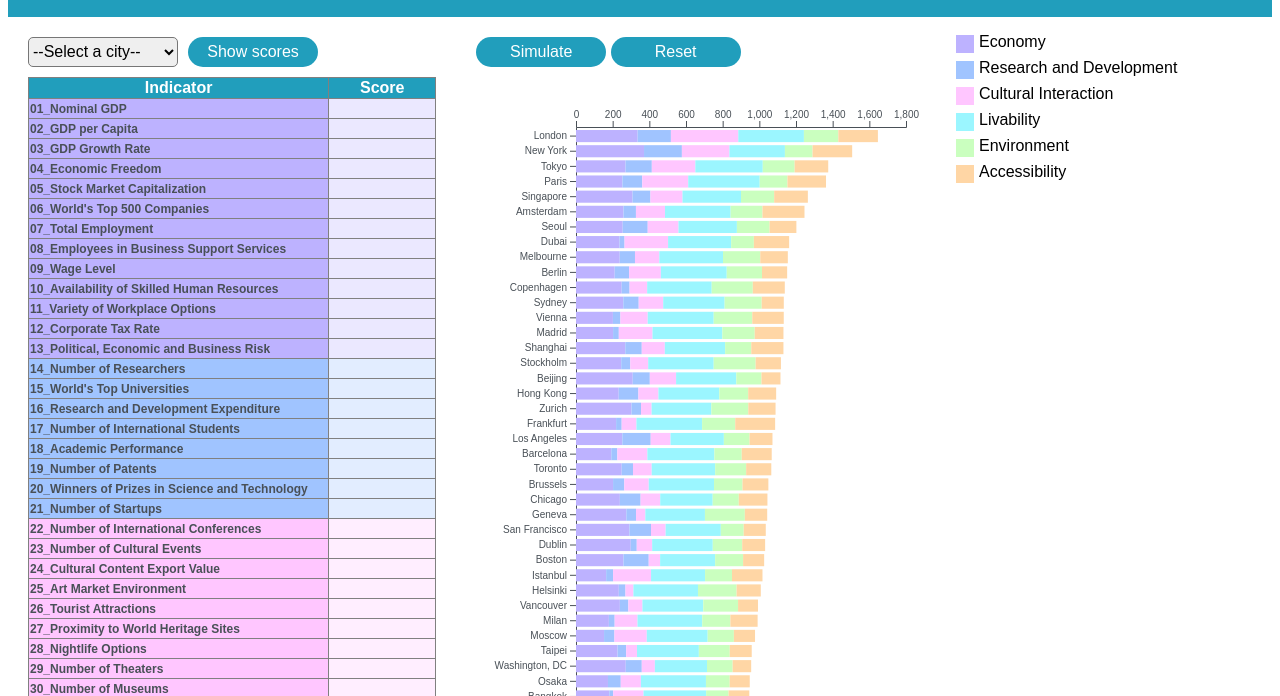
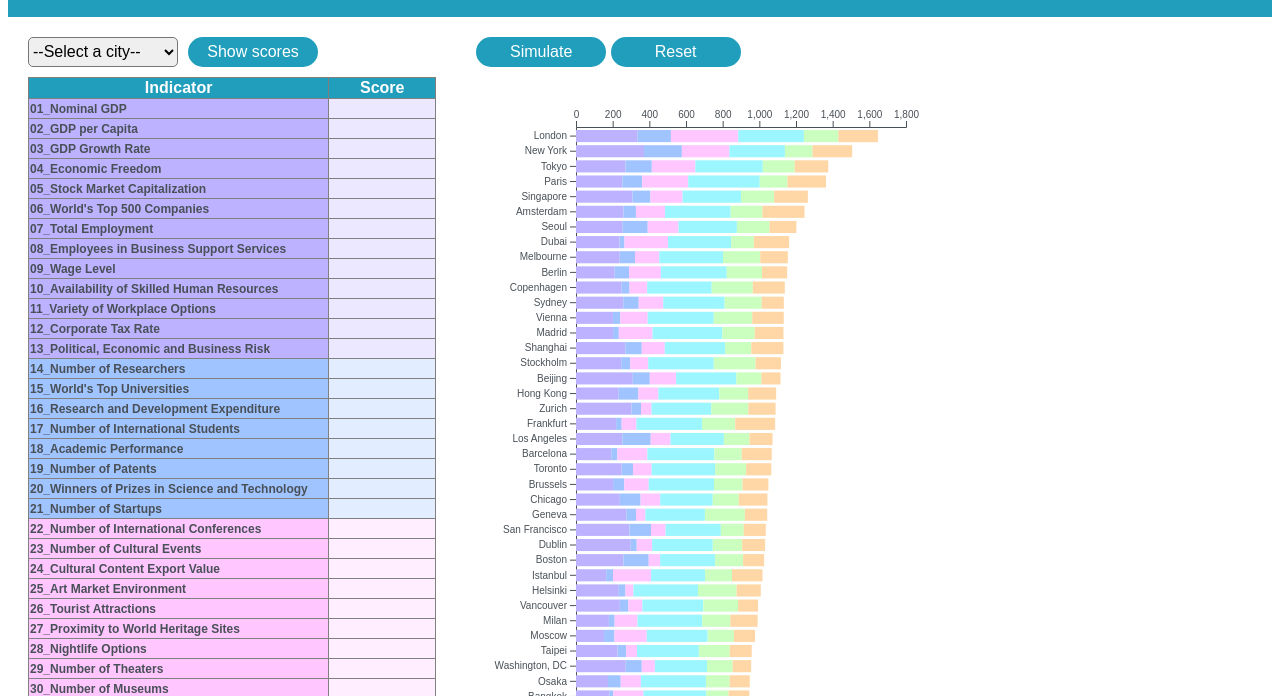
Before and after one commit to nyamato-mmf/gpci-simulator-demo, a plain HTML site: page index.html in a window 1280 px wide. Shown: the part 103-799 px from the top of the page. Drawn offline with nearby package versions, Linux system fonts and the light colour scheme.

Commit message:
Revert "add legend"
This reverts commit 9ae24e448660ad18389bbc4fe8d6234c5dd61013.

```diff
--- a/index.html
+++ b/index.html
@@ -194,10 +194,6 @@
     <!-- Create a div where the graph will take place -->
     <div id="my_dataviz"></div>
 
-    <!-- Create a Legend -->
-    <div id="legend" style="height: 150px;"></div>
-
-
 
     <script src="./js/script.js"></script>
 </body>
--- a/js/script.js
+++ b/js/script.js
@@ -938,52 +938,3 @@ jQuery(function(){
       $("#nav").removeClass("show");
   })
 });
-
-
-
-//Initialize data
-var chartData = [
-  {name: "Economy", color: "rgba(189,178,255,1)"},
-  {name: "Research and Development", color: 'rgba(160,196,255,1)'},
-  {name: "Cultural Interaction", color: 'rgba(255,198,255,1)'},
-  {name: "Livability", color: 'rgba(155,246,255,1)'},
-  {name: "Environment", color: 'rgba(202,255,191,1)'},
-  {name: "Accessibility", color: 'rgba(255,214,165,1)'}
- ];
-
-
-//Initialize legend
-var legendItemSize = 18;
-var legendSpacing = 8;
-var xOffset = 0;
-var yOffset = 0;
-var legend = d3
-.select('#legend')
-.append('svg')
-    .attr('width', "300px")
-    .attr('heigh', "400px")
-    .selectAll('.legendItem')
-    .data(chartData);
-
-//Create legend items
-legend
-.enter()
-.append('rect')
-.attr('class', 'legendItem')
-.attr('width', legendItemSize)
-.attr('height', legendItemSize)
-.style('fill', d => d.color)
-.attr('transform',
-        (d, i) => {
-            var x = xOffset;
-            var y = yOffset + (legendItemSize + legendSpacing) * i;
-            return `translate(${x}, ${y})`;
-        });
-
-//Create legend labels
-legend
-.enter()
-.append('text')
-.attr('x', xOffset + legendItemSize + 5)
-.attr('y', (d, i) => yOffset + (legendItemSize + legendSpacing) * i + 12)
-.text(d => d.name);
```
